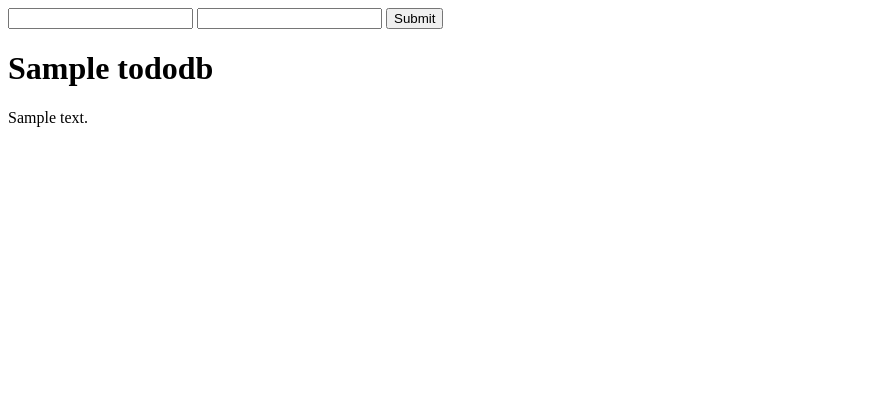
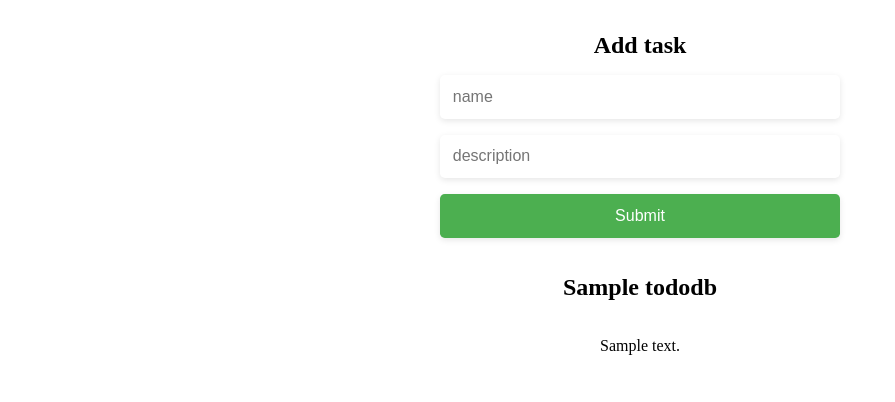
Before and after one commit to ptcmariano/flaskdocker, a Flask app: page / in a window 1280 px wide. Shown: the top 402 px of the page, without its empty margins (0-895 px from the left). Run offline with Flask 3, Linux system fonts and the light colour scheme; a database or web service that is not in the repository returns one stand-in record (values such as "Sample title").

Commit message:
style: modern css by chatgpt

```diff
--- a/web/templates/todo.html
+++ b/web/templates/todo.html
@@ -1,10 +1,54 @@
 <form action="/new" method="POST">
-    <input type="text" name="name"></input>
-    <input type="text" name="description"></input>
-    <input type="submit"></input>
-  </form>
+  <h3>Add task</h3>
+  <input type="text" name="name" placeholder="name"></input>
+  <input type="text" name="description" placeholder="description"></input>
+  <input type="submit"></input>
+</form>
 
+<div>
   {% for item in items %}
-    <h1> {{ item.name }} </h1>
+    <h2> {{ item.name }} </h2>
     <p> {{ item.description }} <p>
   {% endfor %}
+</div>
+
+<style>
+  form, div {
+    display: flex;
+    flex-direction: column;
+    align-items: center;
+  }
+
+  h3 {
+    font-size: 1.5rem;
+    margin-bottom: 1rem;
+  }
+
+  input[type="text"] {
+    padding: 0.8rem;
+    border-radius: 0.3rem;
+    border: none;
+    box-shadow: 0 2px 6px rgba(0, 0, 0, 0.1);
+    margin-bottom: 1rem;
+    width: 100%;
+    max-width: 25rem;
+    font-size: 1rem;
+  }
+
+  input[type="submit"] {
+    background-color: #4caf50;
+    color: white;
+    padding: 0.8rem;
+    border: none;
+    border-radius: 0.3rem;
+    box-shadow: 0 2px 6px rgba(0, 0, 0, 0.1);
+    cursor: pointer;
+    font-size: 1rem;
+    width: 100%;
+    max-width: 25rem;
+  }
+
+  input[type="submit"]:hover {
+    background-color: #2c8a3d;
+  }
+</style>
```
